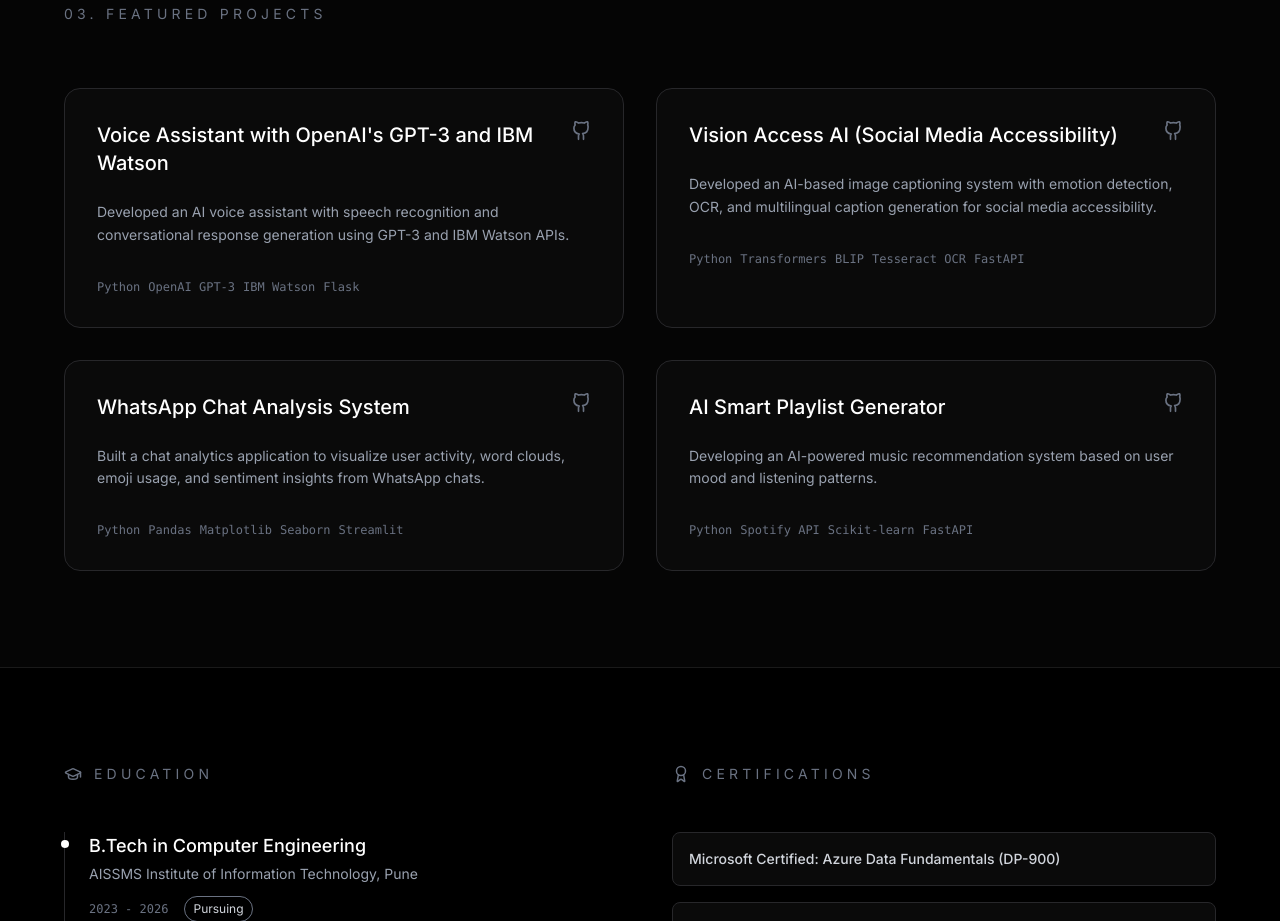
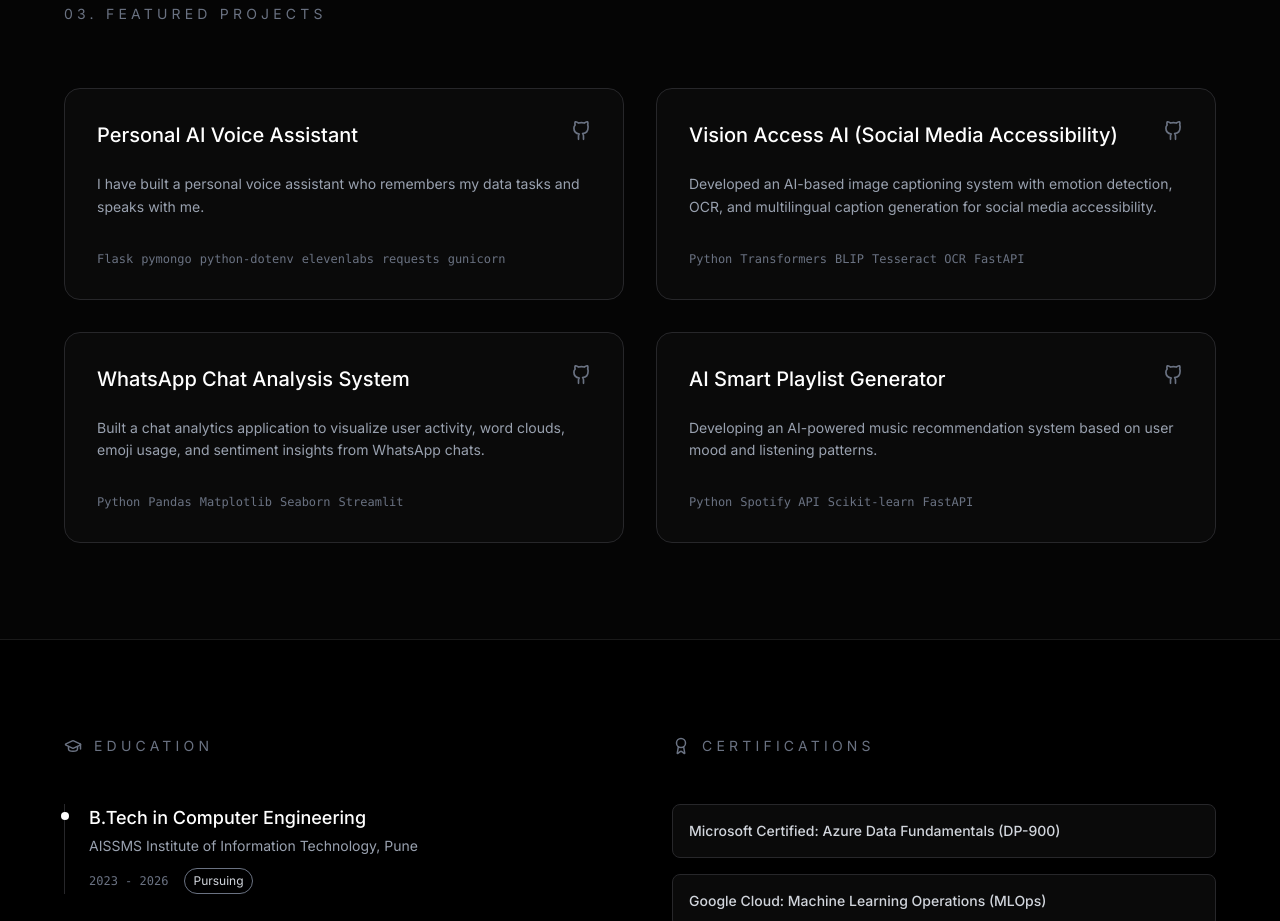
Before and after one commit to pritamundhe/Portfolio, a React (Vite) app: page / in a window 1280 px wide. Shown: the part 1440-2361 px from the top of the page. Built offline with nearby package versions, Linux system fonts and the light colour scheme.

Commit message:
project added

```diff
--- a/src/components/Projects.jsx
+++ b/src/components/Projects.jsx
@@ -10,10 +10,11 @@ const GithubIcon = ({ size = 20 }) => (
 
 const projectsData = [
   {
-    title: "Voice Assistant with OpenAI's GPT-3 and IBM Watson",
-    description: "Developed an AI voice assistant with speech recognition and conversational response generation using GPT-3 and IBM Watson APIs.",
-    tech: ["Python", "OpenAI GPT-3", "IBM Watson", "Flask"],
-    link: "#"
+    title: "Personal AI Voice Assistant",
+    description: "I have built a personal voice assistant who remembers my data tasks and speaks with me.",
+    tech: ["Flask", "pymongo", "python-dotenv", "elevenlabs", "requests", "gunicorn"],
+    link: "#",
+    previewUrl: "https://voiceassistant-08n5.onrender.com/"
   },
   {
     title: "Vision Access AI (Social Media Accessibility)",
```
